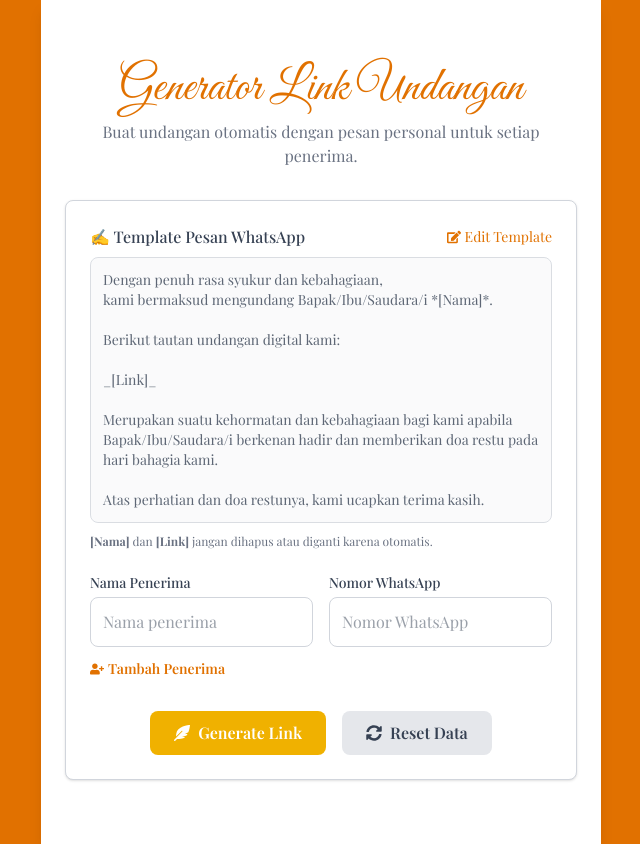
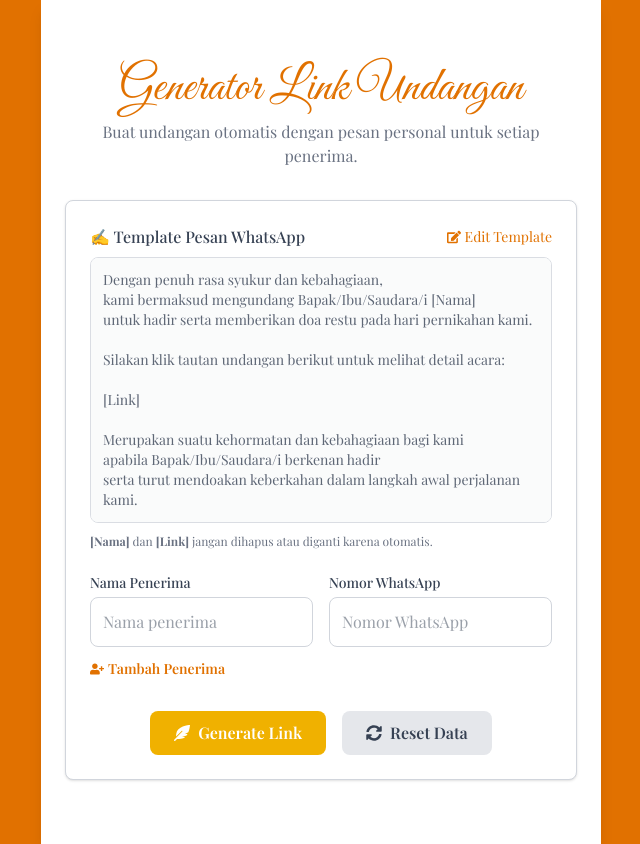
Before and after one commit to kevindav22/wedding-invit, a React (Vite) app: page /invitation-generator in a window 1280 px wide. Shown: the whole page, without its empty margins (319-959 px from the left). Built offline with nearby package versions, Linux system fonts and the light colour scheme.

Commit message:
template message

```diff
--- a/src/components/dashboard/InvitationLinkGenerator.jsx
+++ b/src/components/dashboard/InvitationLinkGenerator.jsx
@@ -6,15 +6,20 @@ import RecipientForm from './Recipient';
 import ResultTable from './ResultTable';
 
 const DEFAULT_TEMPLATE = `Dengan penuh rasa syukur dan kebahagiaan,
-kami bermaksud mengundang Bapak/Ibu/Saudara/i *[Nama]*.
+kami bermaksud mengundang Bapak/Ibu/Saudara/i [Nama]
+untuk hadir serta memberikan doa restu pada hari pernikahan kami.
 
-Berikut tautan undangan digital kami:
+Silakan klik tautan undangan berikut untuk melihat detail acara:
 
-_[Link]_
+[Link]
 
-Merupakan suatu kehormatan dan kebahagiaan bagi kami apabila Bapak/Ibu/Saudara/i berkenan hadir dan memberikan doa restu pada hari bahagia kami.
+Merupakan suatu kehormatan dan kebahagiaan bagi kami
+apabila Bapak/Ibu/Saudara/i berkenan hadir
+serta turut mendoakan keberkahan dalam langkah awal perjalanan kami.
 
-Atas perhatian dan doa restunya, kami ucapkan terima kasih.`;
+Atas perhatian dan doa restunya, kami ucapkan terima kasih.
+
+Fitria & Yusril`;
 
 const InvitationLinkGenerator = () => {
   const [penerima, setPenerima] = useState(() => {
```
